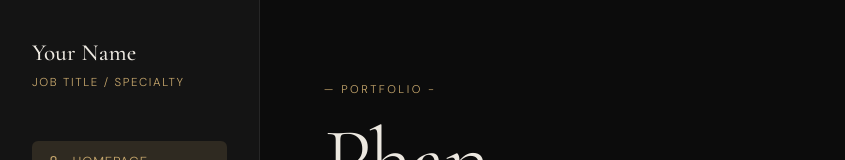
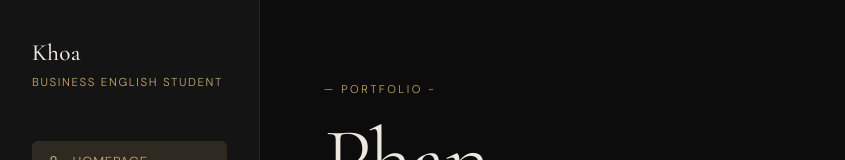
Before and after one commit to Kyoin13879/PortCV, a plain HTML site: page index.html in a window 1280 px wide. Shown: the top 160 px of the page, without its empty margins (0-845 px from the left). Drawn offline with nearby package versions, Linux system fonts and the light colour scheme.

Commit message:
Update index.html

```diff
--- a/index.html
+++ b/index.html
@@ -717,8 +717,8 @@
 <div class="layout">
 <aside class="sidebar" id="sidebar">
   <div class="sidebar-brand">
-    <div class="sidebar-name">Your Name</div>
-    <div class="sidebar-title">Job Title / Specialty</div>
+    <div class="sidebar-name">Khoa</div>
+    <div class="sidebar-title">Business English Student</div>
   </div>
 
   <nav>
```
